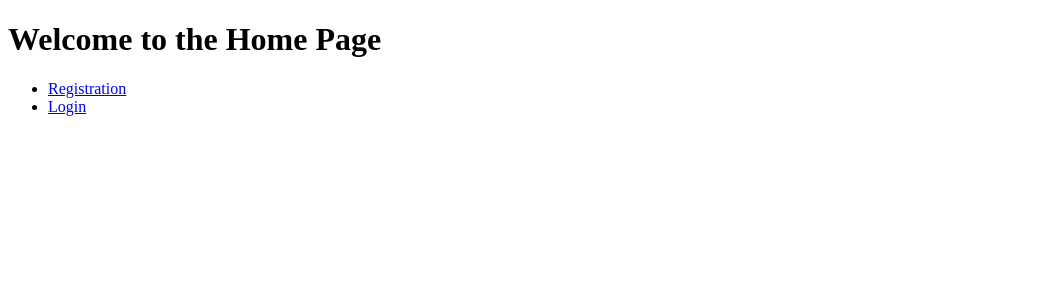
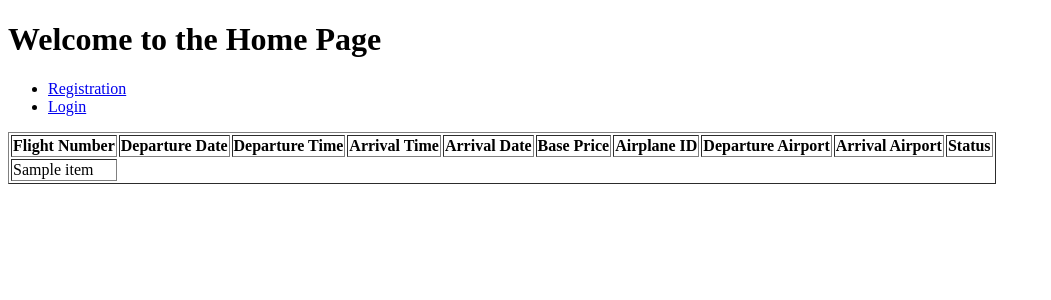
Before and after one commit to jjl9895/AirlineProject, a Flask app: template frontend/templates/home.html in a window 1280 px wide. Shown: the top 300 px of the page, without its empty margins (0-1051 px from the left). Run offline with Flask 3, Linux system fonts and the light colour scheme; the template is opened without the code that fills it: most values are stand-ins (such as "Sample title", 1, 10 or a date in 2020).

Commit message:
Added Home Page Functionality

```diff
--- a/frontend/app.py
+++ b/frontend/app.py
@@ -29,7 +29,17 @@ def get_db_connection():
 # Login page
 @app.route('/')
 def home():
-    return render_template('home.html')
+    flights = display_flights()
+    return render_template('home.html', flights=flights)
+
+def display_flights():
+    conn = get_db_connection()
+    cursor = conn.cursor()
+    cursor.execute("SELECT * FROM Flight")
+    flights = cursor.fetchall()
+    cursor.close()
+    conn.close()
+    return flights
 
 
 @app.route('/login', methods=['GET', 'POST'])
@@ -92,6 +102,12 @@ def check_airlineStaff_credentials(email, password):
     return False
 
 
+@app.route('/logout')
+def logout():
+    session.clear()
+    return redirect(url_for('/'))
+
+
 @app.route('/registration', methods=['GET', 'POST'])
 def register():
     return render_template('registration.html')
--- a/frontend/templates/home.html
+++ b/frontend/templates/home.html
@@ -13,7 +13,29 @@
     </ul>
   </nav>
 
-  <!-- Other components can be added here -->
+  <table border="1">
+    <tr>
+        <!-- Replace with your actual column names -->
+        <th>Flight Number</th>
+        <th>Departure Date</th>
+        <th>Departure Time</th>
+        <th>Arrival Time</th>
+        <th>Arrival Date</th>
+        <th>Base Price</th>
+        <th>Airplane ID</th>
+        <th>Departure Airport</th>
+        <th>Arrival Airport</th>
+        <th>Status</th>
+
+    </tr>
+    {% for row in flights %}
+    <tr>
+        {% for item in row %}
+        <td>{{ item }}</td>
+        {% endfor %}
+    </tr>
+    {% endfor %}
+</table>
 
 </body>
 </html>
```
